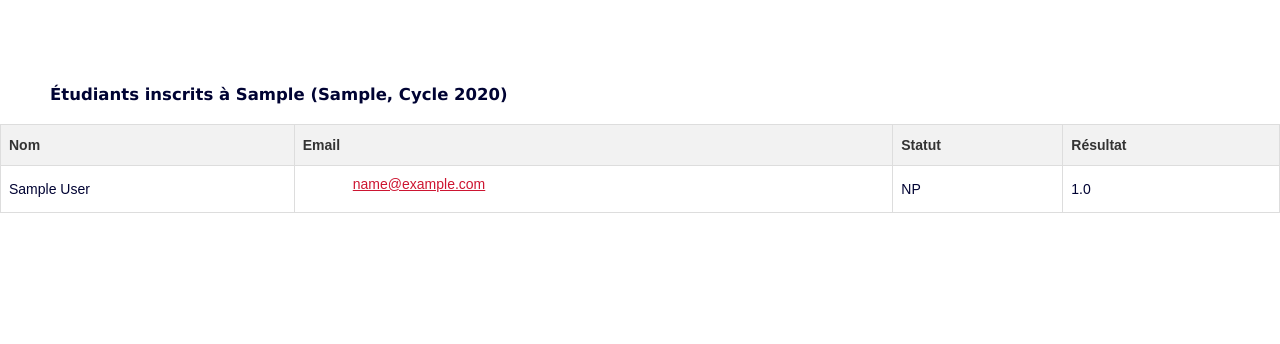
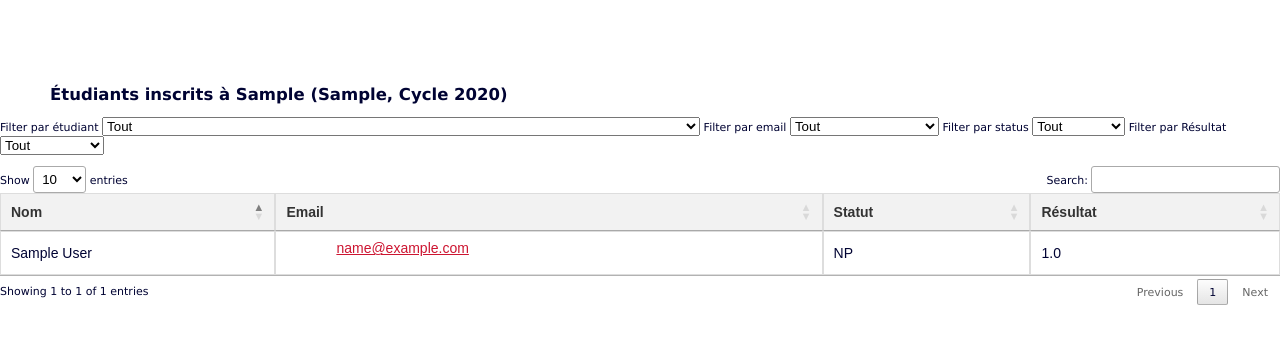
Before and after one commit to padeb185/IpefaSup4, a Django app: template templates/teacher/students_in_ue.html in a window 1280 px wide. Shown: the part 129-473 px from the top of the page. Run offline with Django 5.2, Linux system fonts and the light colour scheme; tables that the repository leaves empty hold one stand-in row (values such as "Sample post"); the template is opened without the code that fills it: values that come from a table or form of the project are taken from there, most other values are stand-ins (such as "Sample title", 1, 10 or a date in 2020); some libraries are stand-ins or nearby versions.

Commit message:
professeur list etudiants

```diff
--- a/templates/teacher/list_students.html
+++ b/templates/teacher/list_students.html
@@ -7,6 +7,7 @@
 
 {% block content %}
 <h1>Liste des étudiants par Unité d'Enseignement</h1>
+
 
   {% if ue_registrations %}
     <table border="1">
@@ -43,4 +44,7 @@
   {% endif %}
 
   <p><small>Accès à la page effectué à {{ current_date_time }}</small></p>
+
+
+
 {% endblock %}
--- a/templates/teacher/students_in_ue.html
+++ b/templates/teacher/students_in_ue.html
@@ -3,7 +3,41 @@
 
 {% block content %}
   <h1>Étudiants inscrits à {{ academic_ue.wording }} ({{ academic_ue.academicYear }}, Cycle {{ academic_ue.yearCycle }})</h1>
+     <div>
+        <p>
+            <label for="student">Filter par étudiant</label>
+            <select id="student">
+                <option value="">Tout</option>
+                {% for student in registrations %}
+                    <option value="{{ student }}">{{ student }}</option>
+                {% endfor %}
+            </select>
 
+            <label for="email">Filter par email</label>
+            <select id="email">
+                <option value="">Tout</option>
+                {% for mail in email %}
+                    <option value="{{ mail }}">{{ mail }}</option>
+                {% endfor %}
+            </select>
+
+            <label for="status">Filter par status</label>
+            <select id="status">
+                <option value="">Tout</option>
+                {% for stat in status %}
+                    <option value="{{ stat }}">{{ stat }}</option>
+                {% endfor %}
+            </select>
+
+             <label for="result">Filter par Résultat</label>
+                <select id="result">
+                    <option value="">Tout</option>
+                    {% for result in resultats %}
+                        <option value="{{ result }}">{{ result }}</option>
+                    {% endfor %}
+                </select>
+        </p>
+    </div>
   {% if registrations %}
     <table>
       <thead>
@@ -28,4 +62,26 @@
   {% else %}
     <p>Aucun étudiant inscrit à cette unité académique.</p>
   {% endif %}
+    <script>
+        $(document).ready(function() {
+            var table = $('table').dataTable();
+
+            $('#student').on('change', function() {
+                var val = $(this).val();
+                table.column(0).search(val).draw();
+            });
+            $('#email').on('change', function() {
+                var val = $(this).val();
+                table.column(1).search(val).draw();
+            });
+            $('#status').on('change', function() {
+                var val = $(this).val();
+                table.column(2).search(val).draw();
+            });
+             $('#result').on('change', function() {
+                var val = $(this).val();
+                table.column(2).search(val).draw();
+            });
+        })
+    </script>
 {% endblock %}
```
